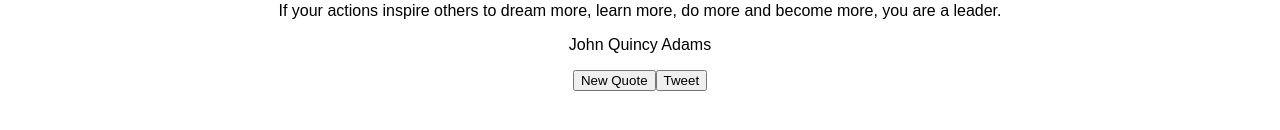
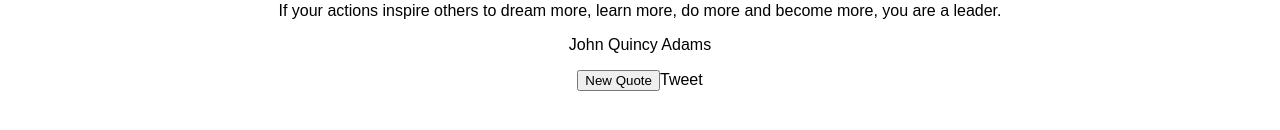
Before and after one commit to huokedu/react-random-quotes, a React (Create React App) app: page / in a window 1280 px wide. Shown: the part 204-334 px from the top of the page. Built offline with nearby package versions, Linux system fonts and the light colour scheme.

Commit message:
Change tweet button to link

```diff
--- a/src/Controls.js
+++ b/src/Controls.js
@@ -14,7 +14,8 @@ class Controls extends Component {
     return (
       <div className="Controls">
         <button onClick={this.handleNewQuoteClick}>New Quote</button>
-        <button>Tweet</button>
+        {/* The <a>'s href will be set dynamically */}
+        <a target="_blank" rel="noopener nofollow">Tweet</a>
       </div>
     );
   }
```
